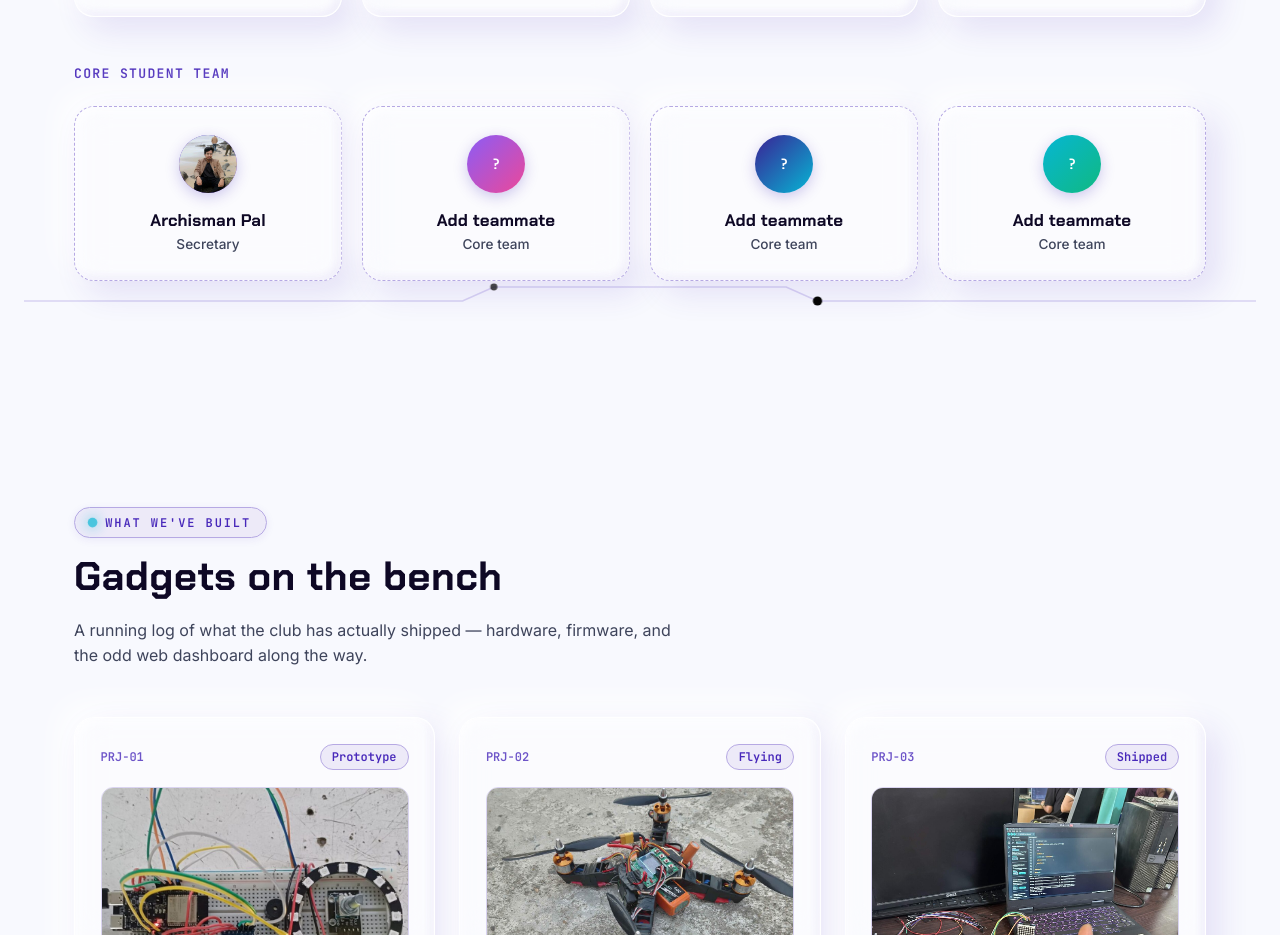
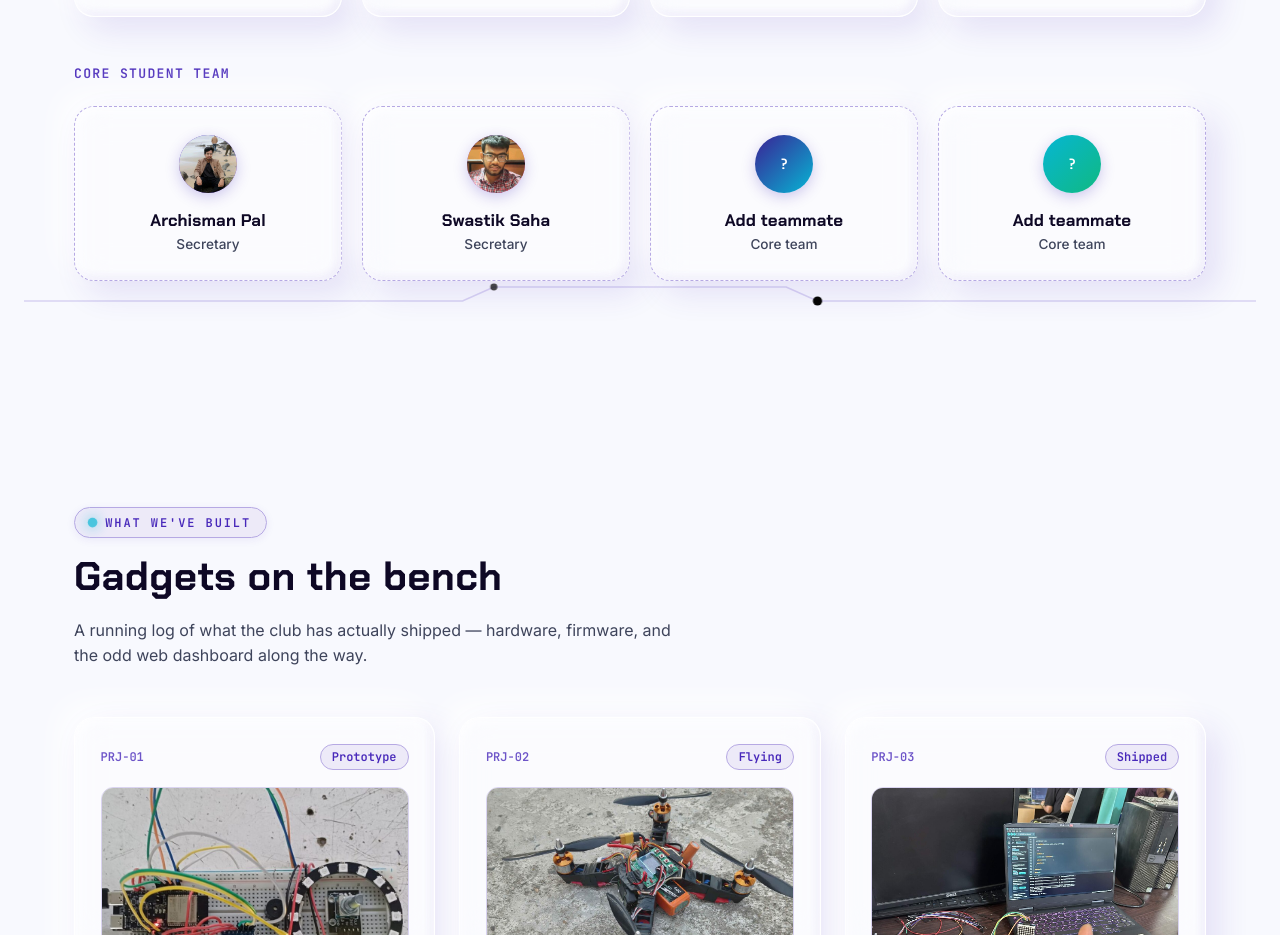
Before and after one commit to gourab354/build-club-aot-site, a React (Vite) app: page / in a window 1280 px wide. Shown: the part 2296-3231 px from the top of the page. Built offline with nearby package versions, Linux system fonts and the light colour scheme.

Commit message:
Add Secretary Swastik Saha to core team

```diff
--- a/src/components/Mentors.tsx
+++ b/src/components/Mentors.tsx
@@ -45,7 +45,13 @@ const TEAM = [
     image: '/archisman.jpg',
     linkedin: 'https://www.linkedin.com/in/archisman-pal-32554632a/',
   },
-  { initials: '?', name: 'Add teammate', role: 'Core team' },
+  {
+    initials: 'SS',
+    name: 'Swastik Saha',
+    role: 'Secretary',
+    image: '/swastik.jpg',
+    linkedin: 'https://www.linkedin.com/in/swastik-saha-aot/',
+  },
   { initials: '?', name: 'Add teammate', role: 'Core team' },
   { initials: '?', name: 'Add teammate', role: 'Core team' },
 ];
```
Also changed, not shown: public/swastik.jpg (added).
